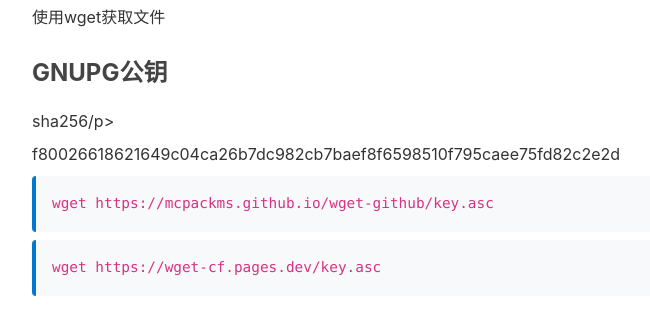
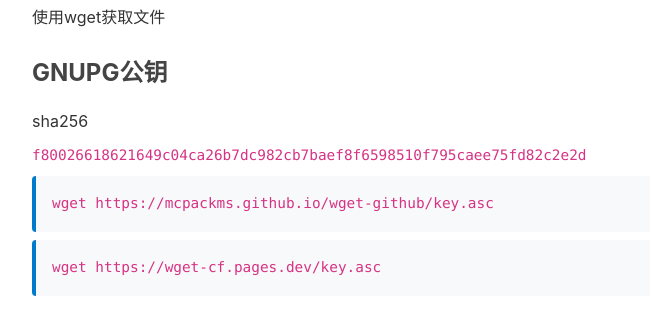
Before and after one commit to mcpackms/wget-github, a plain HTML site: page index.html in a window 1280 px wide. Shown: the part 160-494 px from the top of the page, without its empty margins (240-890 px from the left). Drawn offline with Linux system fonts and the light colour scheme.

Commit message:
Initial commit

```diff
--- a/index.html
+++ b/index.html
@@ -13,8 +13,8 @@
 		<p>使用wget获取文件</p>
 
 		<h2>GNUPG公钥</h2>
-                <p>sha256/p>
-                <p>f80026618621649c04ca26b7dc982cb7baef8f6598510f795caee75fd82c2e2d</p>
+                <p>sha256</p>
+                <code>f80026618621649c04ca26b7dc982cb7baef8f6598510f795caee75fd82c2e2d</code>
 		<pre><code>wget https://mcpackms.github.io/wget-github/key.asc</code></pre>
 		<pre><code>wget https://wget-cf.pages.dev/key.asc</code></pre>
 	</main>
```
